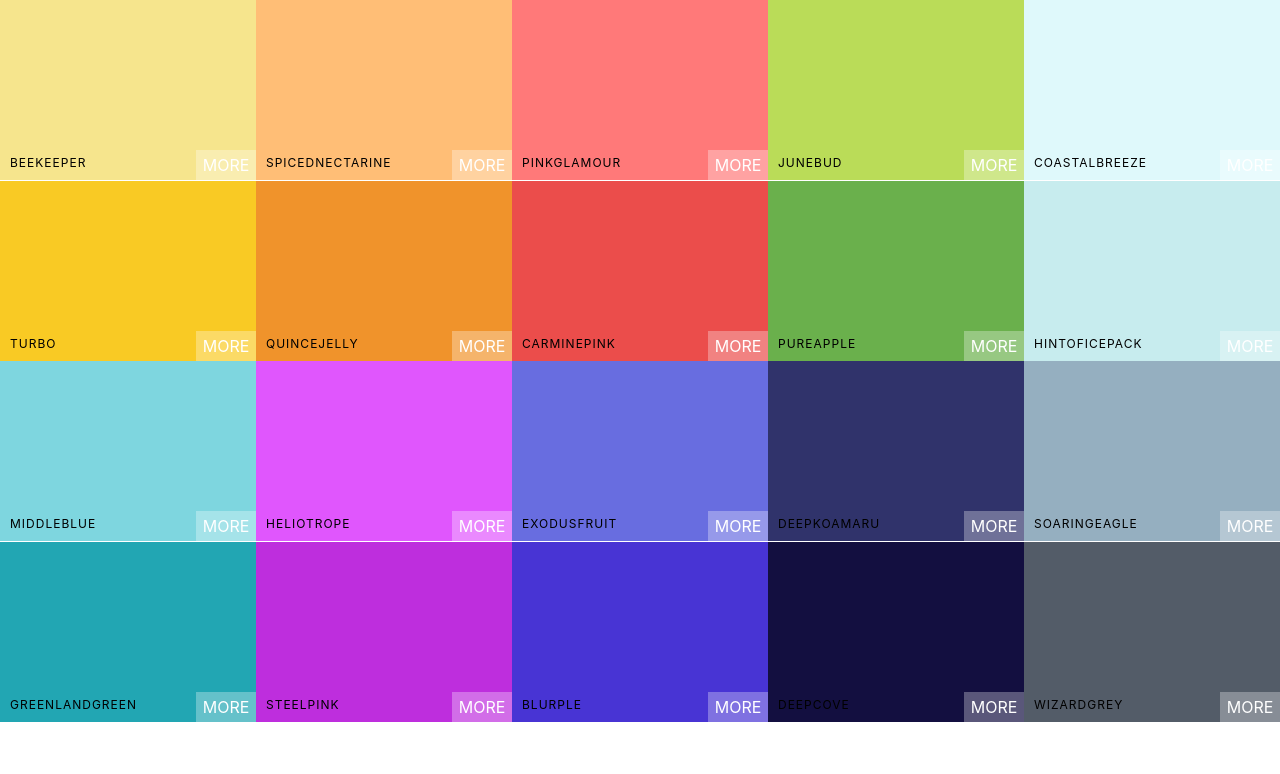
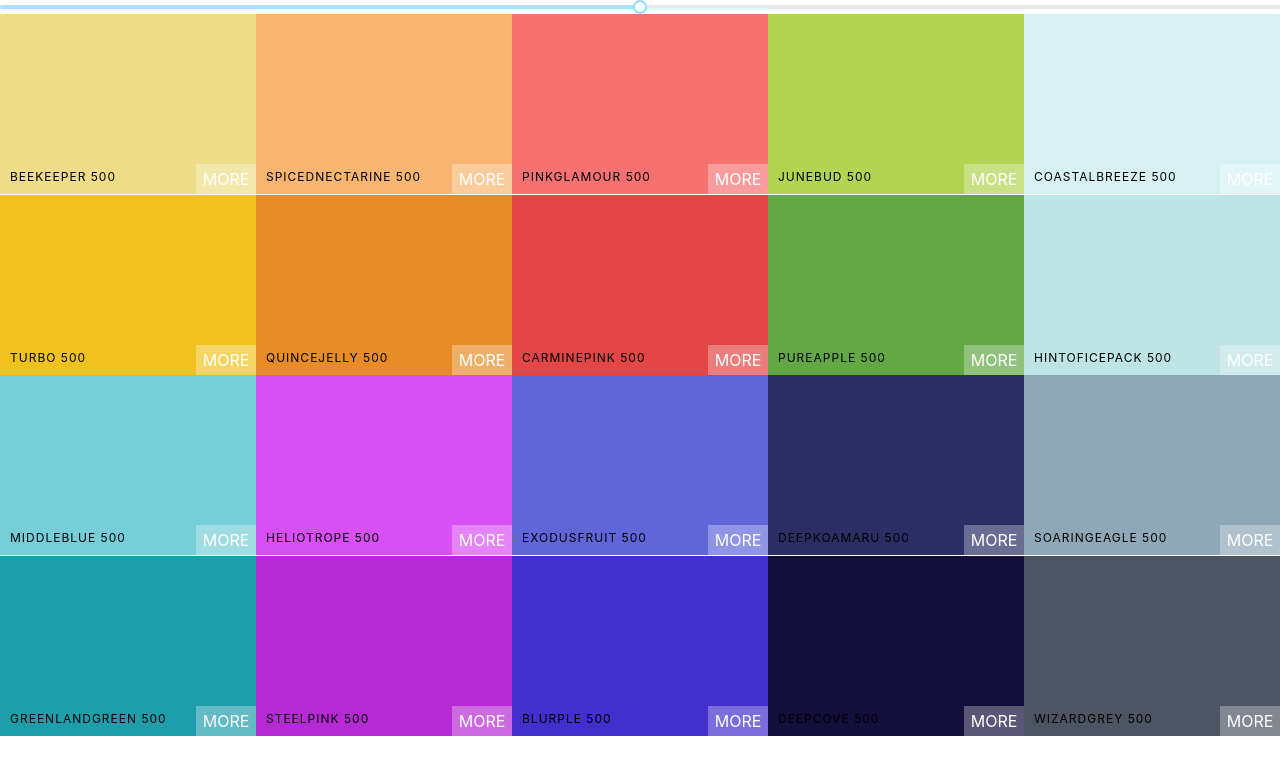
Before and after one commit to Alejandro1709/React-Colors, a React (Create React App) app: page / in a window 1280 px wide. Shown: the top 774 px of the page. Built offline with nearby package versions, Linux system fonts and the light colour scheme.

Commit message:
add Slider component

```diff
--- a/package.json
+++ b/package.json
@@ -7,6 +7,7 @@
     "@testing-library/react": "^12.1.4",
     "@testing-library/user-event": "^13.5.0",
     "chroma-js": "^2.4.2",
+    "rc-slider": "^8.6.6",
     "react": "16.8.4",
     "react-copy-to-clipboard": "^5.0.4",
     "react-dom": "16.8.4",
--- a/src/App.js
+++ b/src/App.js
@@ -4,10 +4,9 @@
 import seedColors from './seedColors';
 class App extends Component {
   render() {
-    console.log(generatePalette(seedColors[4]));
     return (
       <div>
-        <Palette {...seedColors[4]} />
+        <Palette palette={generatePalette(seedColors[4])} />
       </div>
     );
   }
--- a/src/Palette.js
+++ b/src/Palette.js
@@ -1,13 +1,36 @@
 import React, { Component } from 'react';
 import ColorBox from './ColorBox';
+import Slider from 'rc-slider';
+import 'rc-slider/assets/index.css';
 import './Palette.css';
 class Palette extends Component {
+  constructor(props) {
+    super(props);
+    this.state = {
+      level: 500,
+    };
+    this.changeLevel = this.changeLevel.bind(this);
+  }
+
+  changeLevel(newLevel) {
+    this.setState({ level: newLevel });
+  }
+
   render() {
-    const colorBoxes = this.props.colors.map((color) => (
-      <ColorBox background={color.color} name={color.name} />
+    const { colors } = this.props.palette;
+    const { level } = this.state;
+    const colorBoxes = colors[level].map((color) => (
+      <ColorBox background={color.hex} name={color.name} />
     ));
     return (
       <div className='Palette'>
+        <Slider
+          defaultValue={level}
+          min={100}
+          max={900}
+          step={100}
+          onAfterChange={this.changeLevel}
+        />
         {/* Navbar Goes here */}
         <div className='Palette-colors'>{colorBoxes}</div>
         {/* footer */}
```
Also changed, not shown: 1 other file (tests, documents, lock files or other folders).
